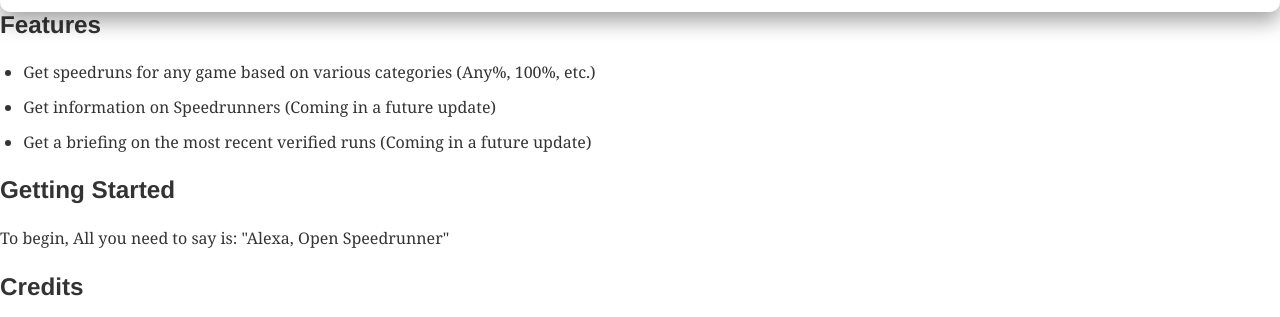
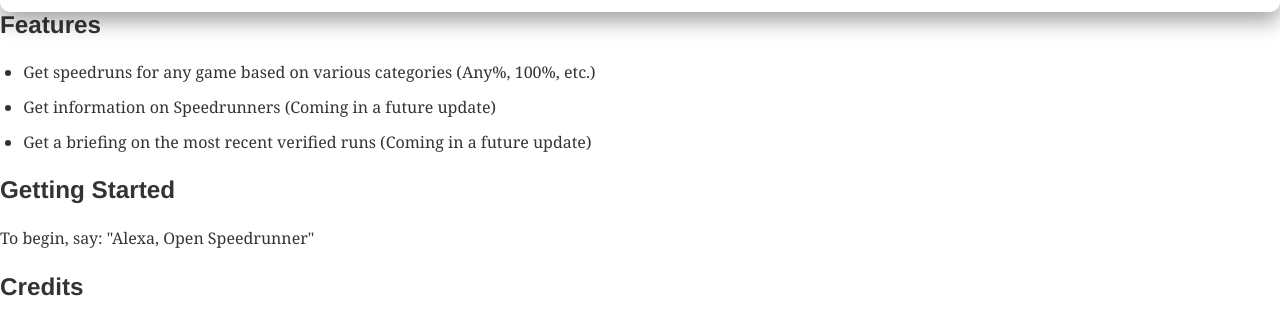
Before and after one commit to lannonbr/speedrunner-site, a Gatsby site: page / in a window 1280 px wide. Shown: the part 351-668 px from the top of the page. Built offline with nearby package versions, Linux system fonts and the light colour scheme; Gatsby itself is replaced by a stand-in of ours.

Commit message:
Simplifying phrasing on Getting Started section

```diff
--- a/src/pages/index.js
+++ b/src/pages/index.js
@@ -61,7 +61,7 @@
       </li>
     </ul>
     <h2>Getting Started</h2>
-    <p>To begin, All you need to say is: "Alexa, Open Speedrunner"</p>
+    <p>To begin, say: "Alexa, Open Speedrunner"</p>
     <h2>Credits</h2>
     Credits to Speedrun.com for their API
     <img src={Speedrun} alt="speedrun.com logo" />
```
